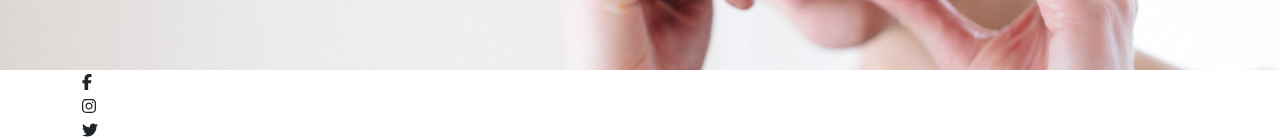
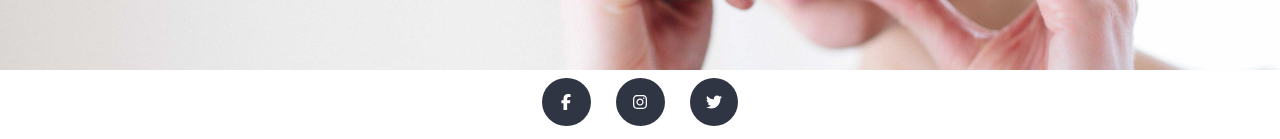
Before and after one commit to JCciasico/Photographer-Website-Design, a Vue app: page / in a window 1280 px wide. Shown: the part 3306-3445 px from the top of the page. Built offline with nearby package versions, Linux system fonts and the light colour scheme; what vue-scroll-reveal would draw is missing.

Commit message:
chore: fixed social footer

```diff
--- a/src/components/SocialFooter.vue
+++ b/src/components/SocialFooter.vue
@@ -1,10 +1,10 @@
 <template>
   <section>
     <div class="container soc-body">
-        <div class="box">
+        <div class="box-1">
             <i class="fa-brands fa-facebook-f"></i>
         </div>
-        <div class="box">
+        <div class="box-2">
             <i class="fa-brands fa-instagram"></i>
         </div>
         <div class="box">
@@ -22,4 +22,29 @@ export default {
 
 <style scoped>
 
+.soc-body{
+    display: flex;
+    justify-content: center;
+    align-items: center;
+    column-gap: 25px;
+    padding: 0.5rem 0;
+}
+.box{
+    background-color: #2f3542;
+    padding: 0.75rem 1rem;
+    border-radius: 50%;
+    color: white;
+}
+.box-1{
+    background-color: #2f3542;
+    padding: 0.75rem 1.2rem;
+    border-radius: 50%;
+    color: white;
+}
+.box-2{
+    background-color: #2f3542;
+    padding: 0.75rem 1.1rem;
+    border-radius: 50%;
+    color: white;
+}
 </style>
```
